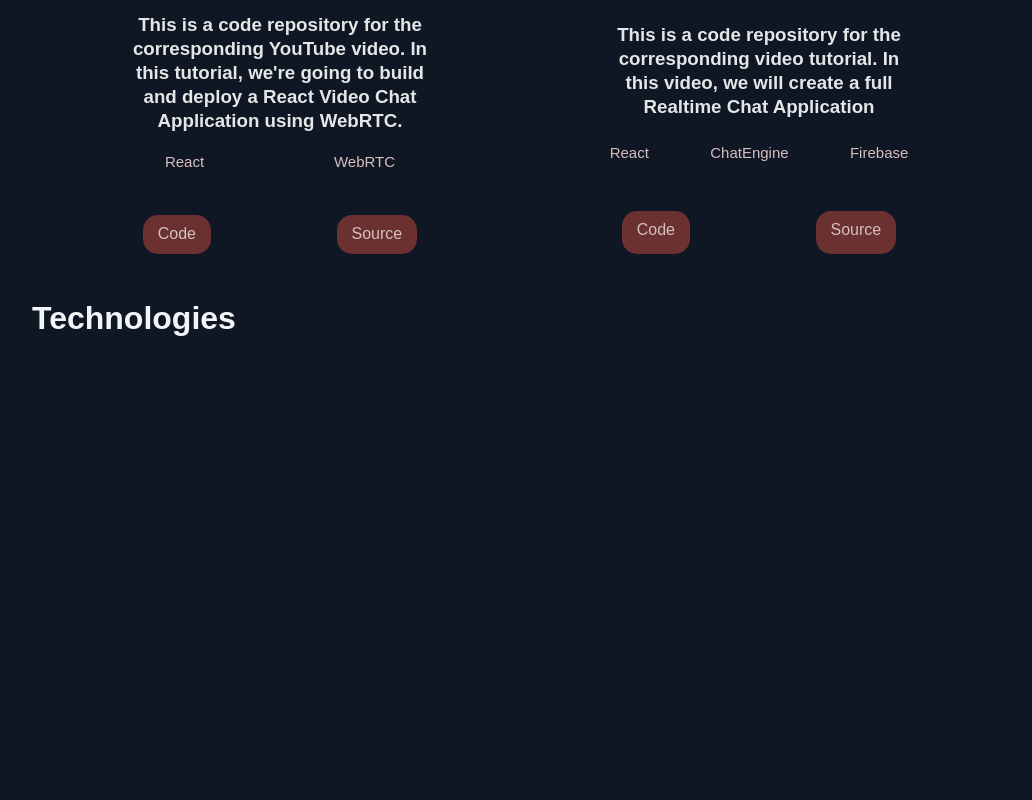
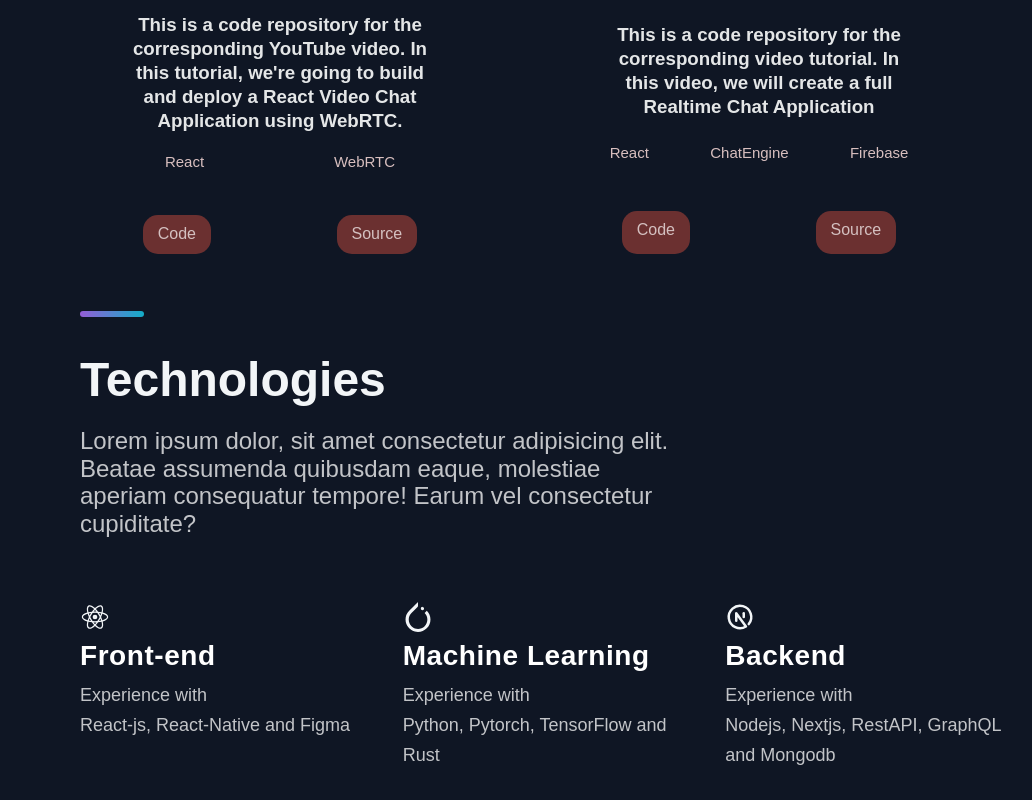
Before and after one commit to mayo7e/MY_PORTFOIO, a React (Create React App) app: page / in a window 1280 px wide. Shown: the part 1653-2453 px from the top of the page, without its empty margins (96-1128 px from the left). Before the commit the page ends 2012 px from the top, so only its background shows below. Built offline with nearby package versions, Linux system fonts and the light colour scheme.

Commit message:
Technology section

```diff
--- a/src/components/technologies/Technologies.jsx
+++ b/src/components/technologies/Technologies.jsx
@@ -2,11 +2,53 @@
 
 import React from 'react'
 
+import {Section, SectionTitle, SectionDivider, SectionText} from "../../styles/GlobalComponents/index"
+import {List,  ListItem, ListContainer, ListTitle, ListParagraph} from "./TechnologiesStyles"
+import { RiReactjsFill } from 'react-icons/ri'
+import { SiPytorch} from 'react-icons/si'
+import { TbBrandNextjs} from 'react-icons/tb'
+
+
+// Refactor Technloogy section
+
 const Technologies = () => {
   return (
-    <div>
-            <h1>Technologies </h1>
-    </div>
+    <Section id="tech" >
+      <SectionDivider />
+      <SectionTitle>Technologies</SectionTitle>
+      <SectionText>
+        Lorem ipsum dolor, sit amet consectetur adipisicing elit.
+        Beatae assumenda quibusdam eaque, molestiae aperiam consequatur tempore! Earum vel consectetur cupiditate?
+      </SectionText>
+
+        <List>
+            <ListItem>
+              <RiReactjsFill size="3rem" />
+              <ListContainer >
+                 <ListTitle>Front-end</ListTitle>
+                  <ListParagraph>Experience with <br />
+                  React-js, React-Native and Figma</ListParagraph>
+              </ListContainer>
+            </ListItem>
+            <ListItem>
+              <SiPytorch size="3rem" />
+              <ListContainer >
+                 <ListTitle>Machine Learning</ListTitle>
+                  <ListParagraph>Experience with <br />
+                  Python, Pytorch, TensorFlow and  Rust</ListParagraph>
+              </ListContainer>
+            </ListItem>
+            <ListItem>
+              <TbBrandNextjs size="3rem" />
+              <ListContainer >
+                 <ListTitle>Backend</ListTitle>
+                  <ListParagraph>Experience with <br />
+                  Nodejs, Nextjs, RestAPI, GraphQL and Mongodb</ListParagraph>
+              </ListContainer>
+            </ListItem>
+        </List>
+
+    </Section>
   )
 }
 
--- a/src/components/technologies/TechnologiesStyles.js
+++ b/src/components/technologies/TechnologiesStyles.js
@@ -0,0 +1,50 @@
+import styled from "styled-components"
+
+
+
+export const List = styled.ul`
+  list-style-type: none;
+  display: grid;
+  grid-template-columns: repeat(3, 1fr);
+  gap: 40px;
+  margin: 3rem 0;
+
+  `
+export const ListItem = styled.ul`
+    max-width: 320px;
+    display: flex;
+    /* text-align:center; */
+    flex-direction: column;
+
+
+  `
+
+
+export const ListContainer = styled.div`
+    display: flex;
+    flex-direction: column;
+    margin-top: 8px;
+
+  `
+
+export const ListTitle = styled.h4`
+    font-weight: 700;
+    font-size: 28px;
+    line-height: 32px;
+    letter-spacing: 0.02em;
+    color: #FFFFFF;
+    margin-bottom: 8px;
+
+  `
+export const ListParagraph = styled.p`
+    font-size: 18px;
+    line-height: 30px;
+    color: rgba(255, 255, 255, 0.75);
+  `
+
+export const ListIcon = styled.img`
+    width: 40px;
+    height: 40px;
+    margin-bottom: 8px;
+
+  `
--- a/src/styles/GlobalComponents/index.js
+++ b/src/styles/GlobalComponents/index.js
@@ -25,6 +25,7 @@
         max-width:600px;
         font-weight: 300px;
         font-size: 24px;
+        color: rgba(255, 255, 255, 0.75);
         padding-bottom: 3.5rem;
 
 `
```
